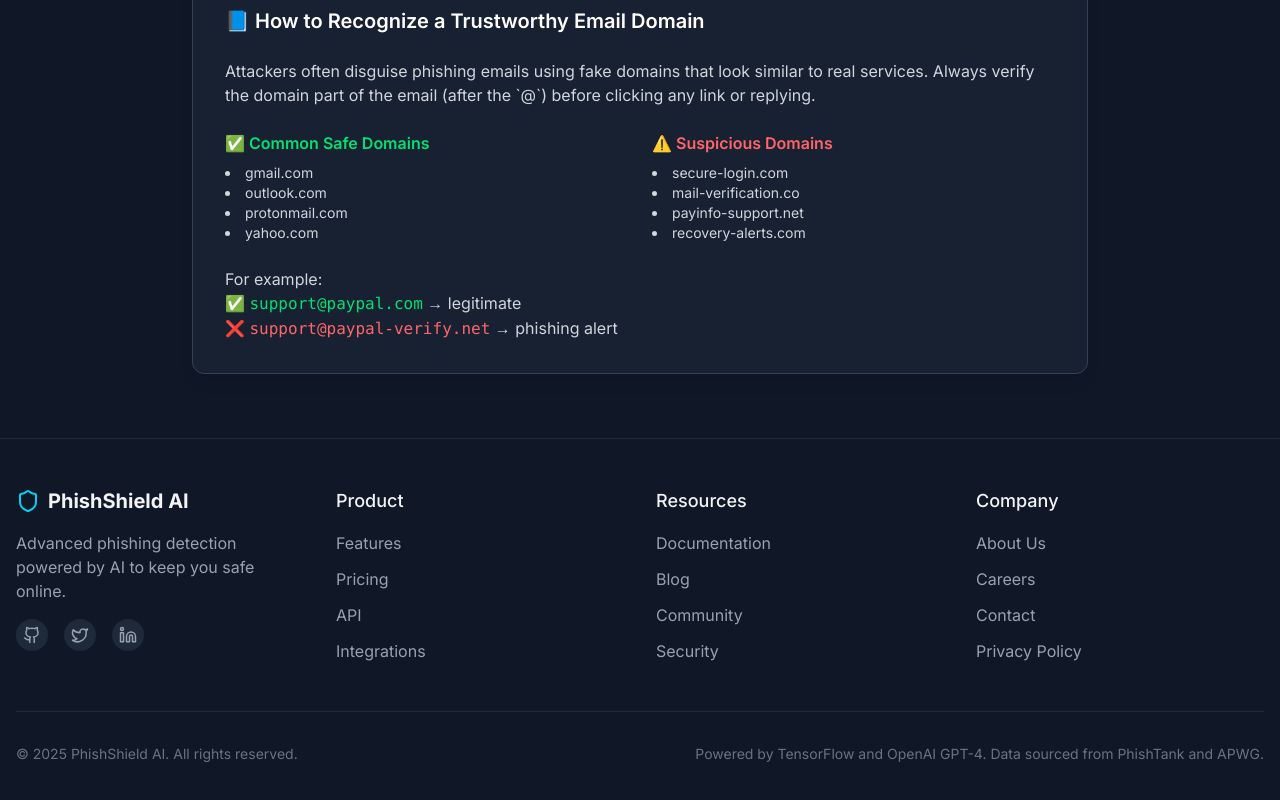
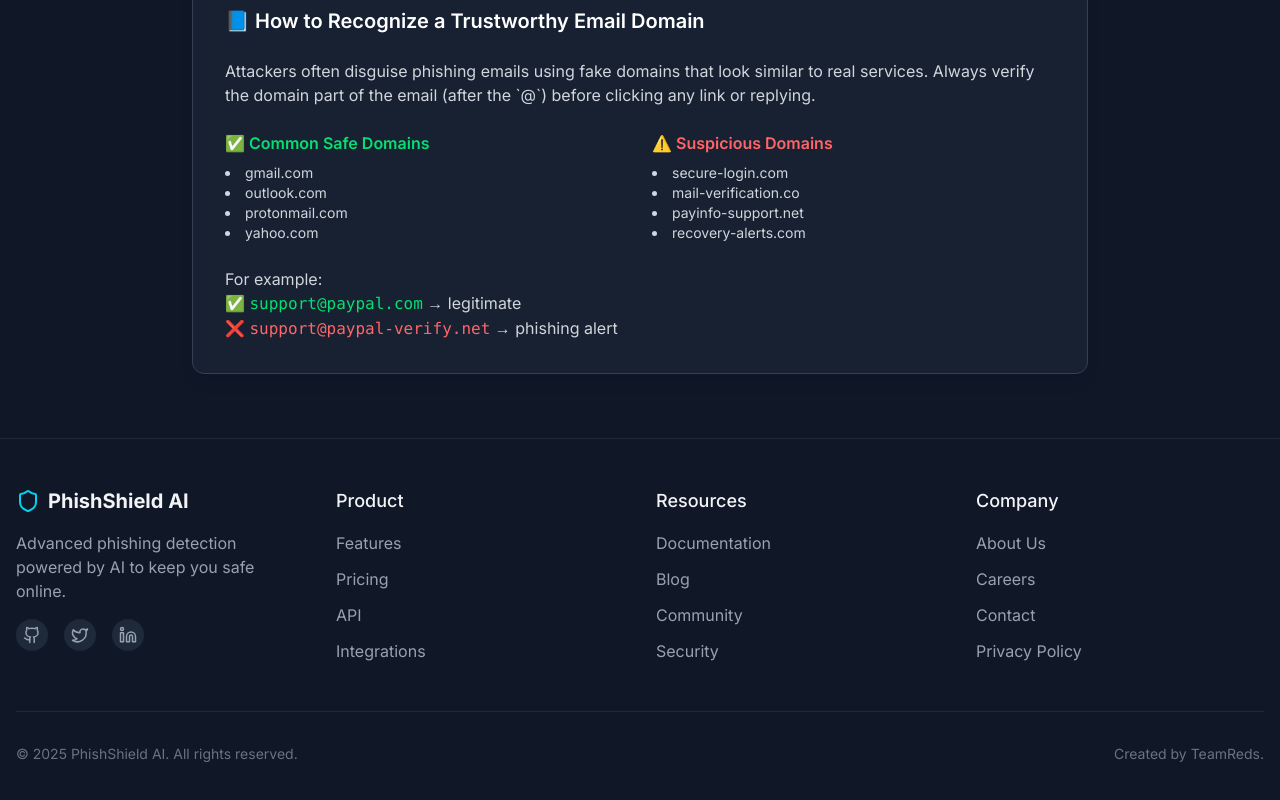
Before and after one commit to dilip27m/phishing, a Next.js app in the folder frontend/: page / in a window 1280 px wide. Shown: the part 4868-5668 px from the top of the page. Built offline with nearby package versions, Linux system fonts and the light colour scheme; no server answers.

Commit message:
Fix:Modified footer

```diff
--- a/frontend/src/components/Footer.tsx
+++ b/frontend/src/components/Footer.tsx
@@ -60,7 +60,7 @@ const Footer = () => {
           </p>
           <div>
             <p className="text-gray-500 text-sm text-center md:text-right">
-              Powered by TensorFlow and OpenAI GPT-4. Data sourced from PhishTank and APWG.
+              Created by TeamReds.
             </p>
           </div>
         </div>
```
